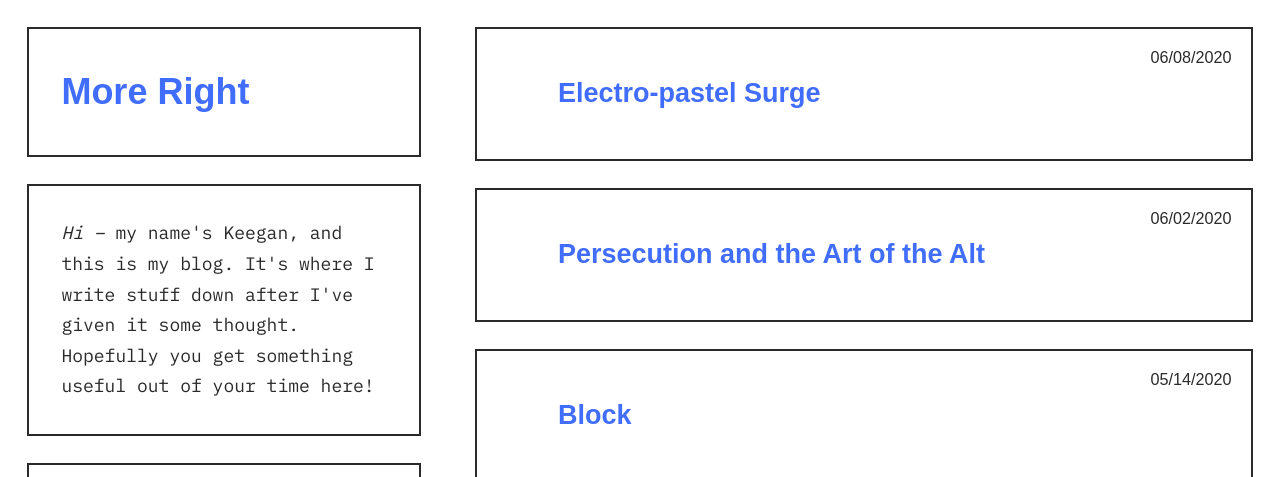
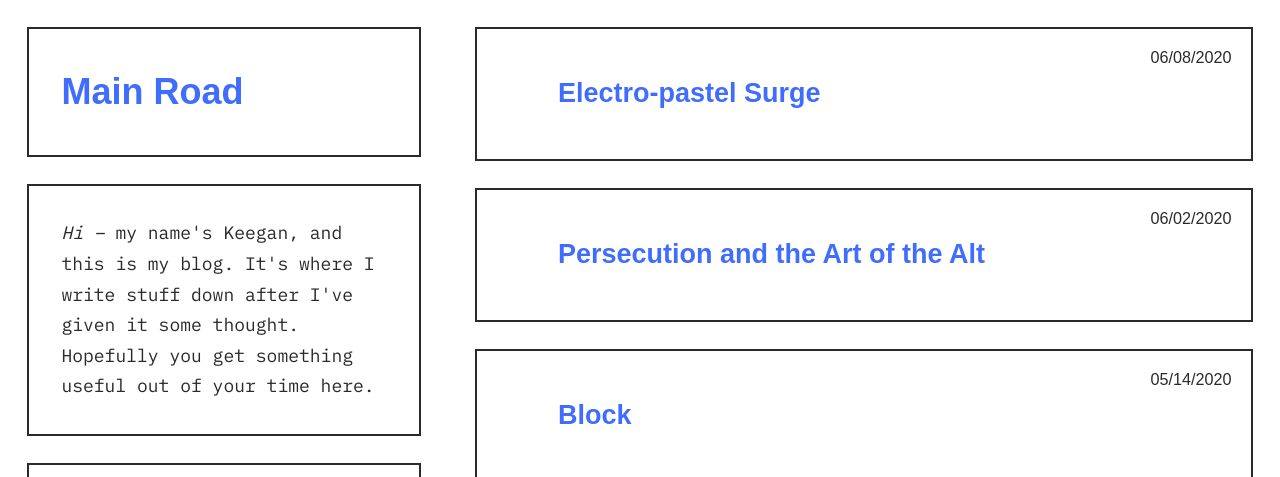
Before and after one commit to keemcn/keemcn.github.io, a Jekyll site: the page built from index.html, in a window 1280 px wide. Shown: the top 477 px of the page. Built offline with Jekyll 4.4.1, drawn with Linux system fonts in a browser that asks for light colours.

Commit message:
config changes

```diff
--- a/_config.yml
+++ b/_config.yml
@@ -1,6 +1,6 @@
 # Site settings
-title:        "More Right"
-description:  "my name's Keegan, and this is my blog. It's where I write stuff down after I've given it some thought. Hopefully you get something useful out of your time here!"
+title:        "Main Road"
+description:  "my name's Keegan, and this is my blog. It's where I write stuff down after I've given it some thought. Hopefully you get something useful out of your time here."
 baseurl:      "" # the subpath of your site, e.g. /blog/
 url:          "https://keeganm.org" # the base hostname & protocol for your site
 permalink:    /:year/:title
```
